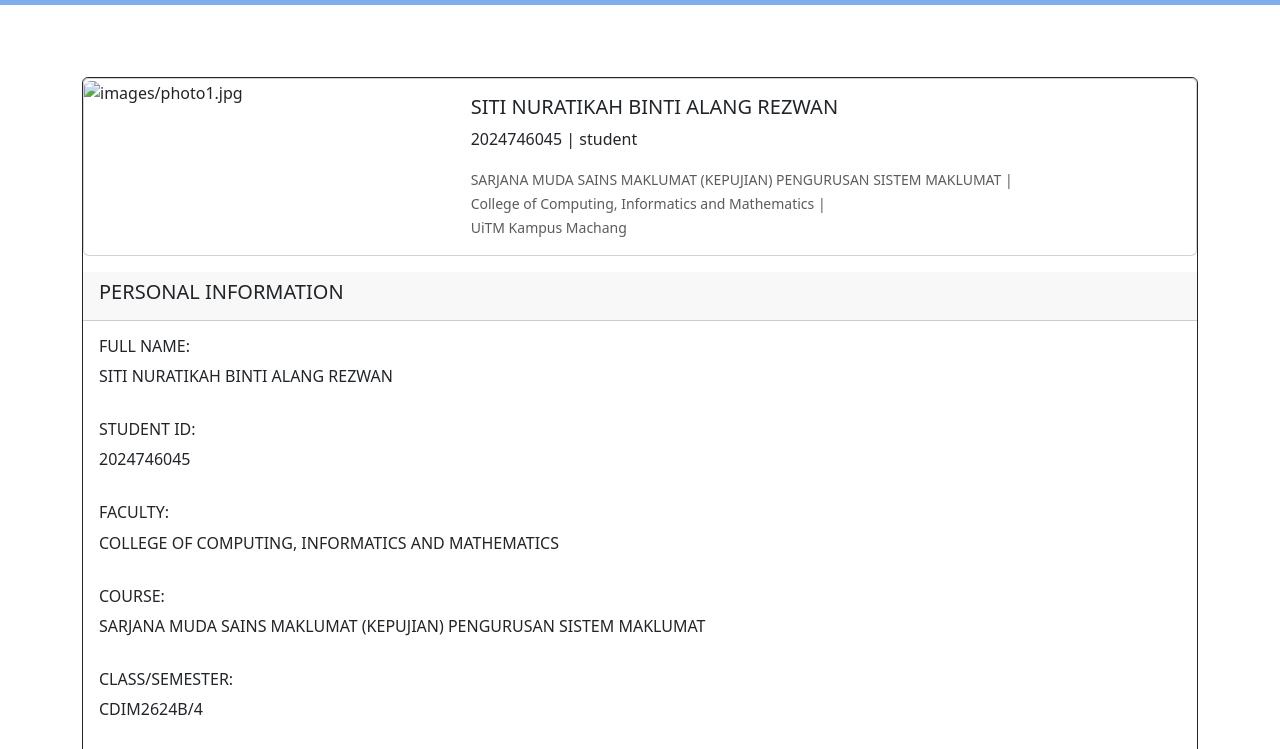
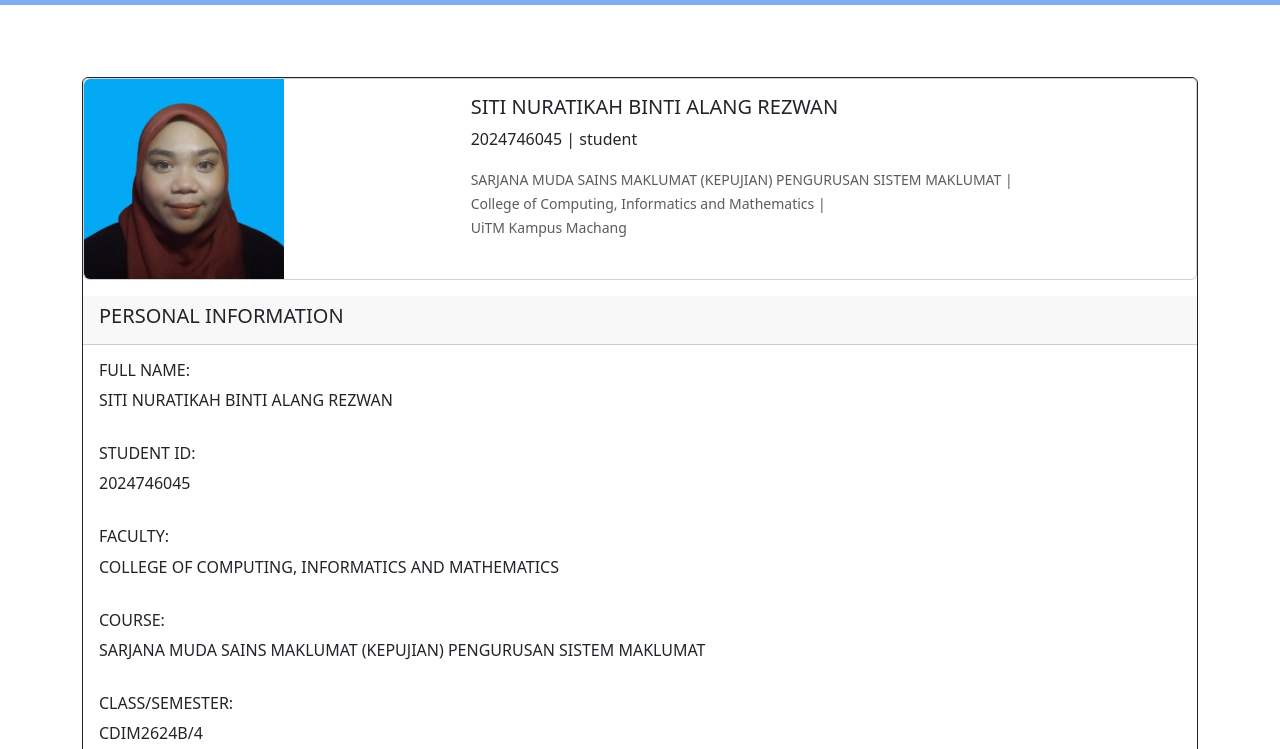
Before and after one commit to Atikah133/Students-E-Profile, a plain HTML site: page student1.html in a window 1280 px wide. Shown: the part 51-800 px from the top of the page. Drawn offline with nearby package versions, Linux system fonts and the light colour scheme.

Commit message:
Update student1.html

```diff
--- a/student1.html
+++ b/student1.html
@@ -35,7 +35,7 @@
                     <div class="card mb-3" style="max-width: 80rem;">
                         <div class="row g-0">
                             <div class="col-md-4">
-                            <img src="images/photo1.jpg" class="img-fluid rounded-start" style="max-width: 200px" alt="images/photo1.jpg">
+                            <img src="photo1.jpg" class="img-fluid rounded-start" style="max-width: 200px" alt="photo1.jpg">
                             </div>
                             <div class="col-md-8">
                             <div class="card-body">
```
